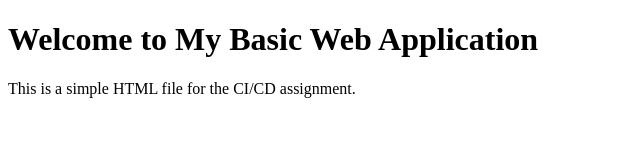
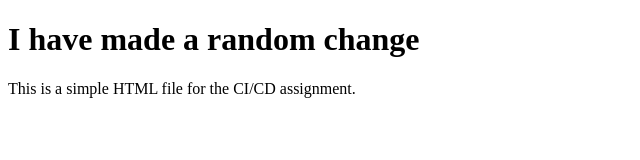
Before and after one commit to Drewster0128/Art-Website, a website: page src/index.html in a window 1280 px wide. Shown: the whole page, without its empty margins (0-640 px from the left). Drawn offline with Linux system fonts and the light colour scheme.

Commit message:
Make change to index.html demonstrating CI/CD

```diff
--- a/src/index.html
+++ b/src/index.html
@@ -6,7 +6,7 @@
         <title>My Basic Web Application</title>
     </head>
     <body>
-        <h1>Welcome to My Basic Web Application</h1>
+        <h1>I have made a random change</h1>
         <p>This is a simple HTML file for the CI/CD assignment.</p>
     </body>
 </html>
```
